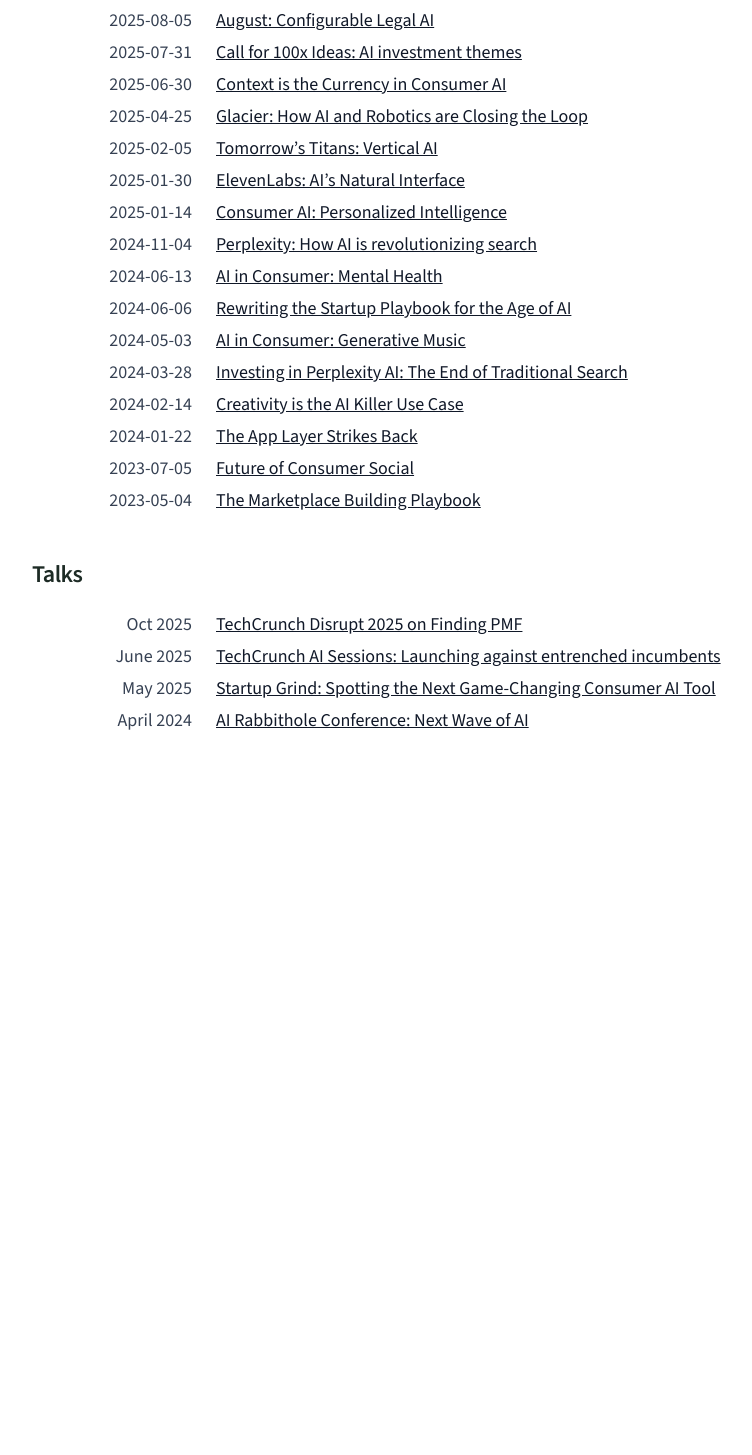
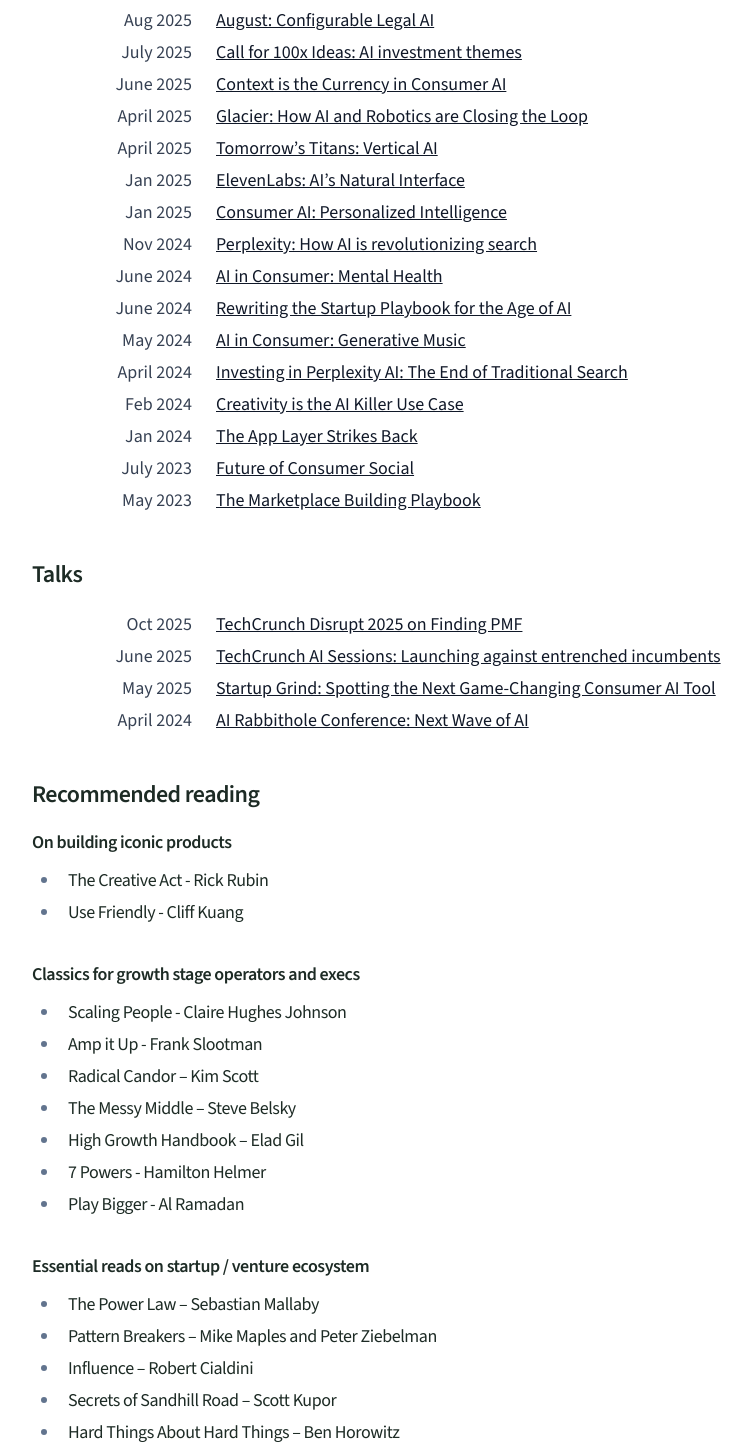
Before and after one commit to markphilpot/annbordetsky, a Next.js app: page / in a window 1280 px wide. Shown: the part 1264-2719 px from the top of the page, without its empty margins (240-992 px from the left). Before the commit the page ends 2088 px from the top, so only its background shows below. Built offline with nearby package versions, Linux system fonts and the light colour scheme.

Commit message:
Copy revisions

```diff
--- a/src/app/page.tsx
+++ b/src/app/page.tsx
@@ -45,7 +45,7 @@
         <p>
           When I’m lucky enough to be a part of the journey, my goal is to be a
           helpful business partner to the founder and their team. Responsive,
-          collaborative and providing strategic assists.
+          collaborative and provide strategic assists.
         </p>
         <p>
           Select recent investments:{" "}
@@ -104,6 +104,38 @@
         </ul>
       </Section>
       <Writing />
+      <Section>
+        <h3>Recommended reading</h3>
+        <h4>On building iconic products</h4>
+        <ul>
+          <li>The Creative Act - Rick Rubin</li>
+          <li>Use Friendly - Cliff Kuang</li>
+        </ul>
+        <h4>Classics for growth stage operators and execs</h4>
+        <ul>
+          <li>Scaling People - Claire Hughes Johnson </li>
+          <li>Amp it Up - Frank Slootman </li>
+          <li>Radical Candor – Kim Scott</li>
+          <li>The Messy Middle – Steve Belsky </li>
+          <li>High Growth Handbook – Elad Gil </li>
+          <li>7 Powers - Hamilton Helmer</li>
+          <li>Play Bigger - Al Ramadan</li>
+        </ul>
+        <h4>Essential reads on startup / venture ecosystem</h4>
+        <ul>
+          <li>The Power Law – Sebastian Mallaby</li>
+          <li>Pattern Breakers – Mike Maples and Peter Ziebelman </li>
+          <li>Influence – Robert Cialdini</li>
+          <li>Secrets of Sandhill Road – Scott Kupor</li>
+          <li>Hard Things About Hard Things – Ben Horowitz</li>
+          <li>The Nvidia Way – Tae Kim</li>
+          <li>The New New Thing – Michael Lewis </li>
+          <li>The Outliers – Malcolm Gladwell </li>
+          <li>Into the Plex – Steven Levy</li>
+          <li>Facebook – Steven Levy </li>
+          <li>Steve Jobs – Walter Isaacson</li>
+        </ul>
+      </Section>
     </>
   );
 }
--- a/src/components/Writing.tsx
+++ b/src/components/Writing.tsx
@@ -3,93 +3,93 @@
 
 const writing = [
   [
-    "2026-01-06",
+    "Jan 2026",
     "10 Themes for 2026",
-    "https://annbordetsky.substack.com/p/10-themes-for-2026"
+    "https://annbordetsky.substack.com/p/10-themes-for-2026",
   ],
   [
-    "2025-08-20",
+    "Aug 2025",
     "Bluefish: The AI Marketing Platform for the Agentic Era",
     "https://www.nea.com/blog/bluefish-the-ai-marketing-platform-for-the-agentic-era",
   ],
   [
-    "2025-08-05",
+    "Aug 2025",
     "August: Configurable Legal AI",
     "https://www.nea.com/blog/august-high-impact-configurable-legal-ai-for-midsize-firms",
   ],
   [
-    "2025-07-31",
+    "July 2025",
     "Call for 100x Ideas: AI investment themes",
     "https://www.nea.com/blog/a-call-for-100x-ideas",
   ],
   [
-    "2025-06-30",
+    "June 2025",
     "Context is the Currency in Consumer AI",
     "https://www.nea.com/blog/context-in-consumer-ai",
   ],
   [
-    "2025-04-25",
+    "April 2025",
     "Glacier: How AI and Robotics are Closing the Loop",
     "https://www.nea.com/blog/glacier-qa-how-ai-robotics-are-closing-the-loop",
   ],
   [
-    "2025-02-05",
+    "April 2025",
     "Tomorrow’s Titans: Vertical AI",
     "https://www.nea.com/blog/tomorrows-titans-vertical-ai",
   ],
   [
-    "2025-01-30",
+    "Jan 2025",
     "ElevenLabs: AI’s Natural Interface",
     "https://www.nea.com/blog/elevenlabs-ais-natural-interface",
   ],
   [
-    "2025-01-14",
+    "Jan 2025",
     "Consumer AI: Personalized Intelligence",
     "https://www.nea.com/blog/personalized-intelligence",
   ],
   [
-    "2024-11-04",
+    "Nov 2024",
     "Perplexity: How AI is revolutionizing search",
     "https://www.nea.com/blog/perplexity-qa-revolutionizing-search",
   ],
   [
-    "2024-06-13",
+    "June 2024",
     "AI in Consumer: Mental Health",
     "https://www.nea.com/blog/the-current-6-consumer-bottlenecks-in-mental-health",
   ],
   [
-    "2024-06-06",
+    "June 2024",
     "Rewriting the Startup Playbook for the Age of AI",
     "https://www.nea.com/blog/4-trends-for-ai-startups-and-generative-ai-companies",
   ],
   [
-    "2024-05-03",
+    "May 2024",
     "AI in Consumer: Generative Music",
     "https://www.nea.com/blog/future-of-ai-generated-music-industry-artists-fans",
   ],
 
   [
-    "2024-03-28",
+    "April 2024",
     "Investing in Perplexity AI: The End of Traditional Search",
     "https://www.nea.com/blog/our-investment-in-perplexity-ai-answer-engines-and-the-end-of-traditional-search",
   ],
   [
-    "2024-02-14",
+    "Feb 2024",
     "Creativity is the AI Killer Use Case",
     "https://www.nea.com/blog/creative-ai-use-case",
   ],
   [
-    "2024-01-22",
+    "Jan 2024",
     "The App Layer Strikes Back",
     "https://x.com/annbordetsky/status/1749453246798987627",
   ],
   [
-    "2023-07-05",
+    "July 2023",
     "Future of Consumer Social",
     "https://www.nea.com/blog/8-hypotheses-on-the-future-of-consumer-social",
   ],
   [
-    "2023-05-04",
+    "May 2023",
     "The Marketplace Building Playbook",
     "https://www.nea.com/blog/the-marketplace-building-playbook",
   ],
```
